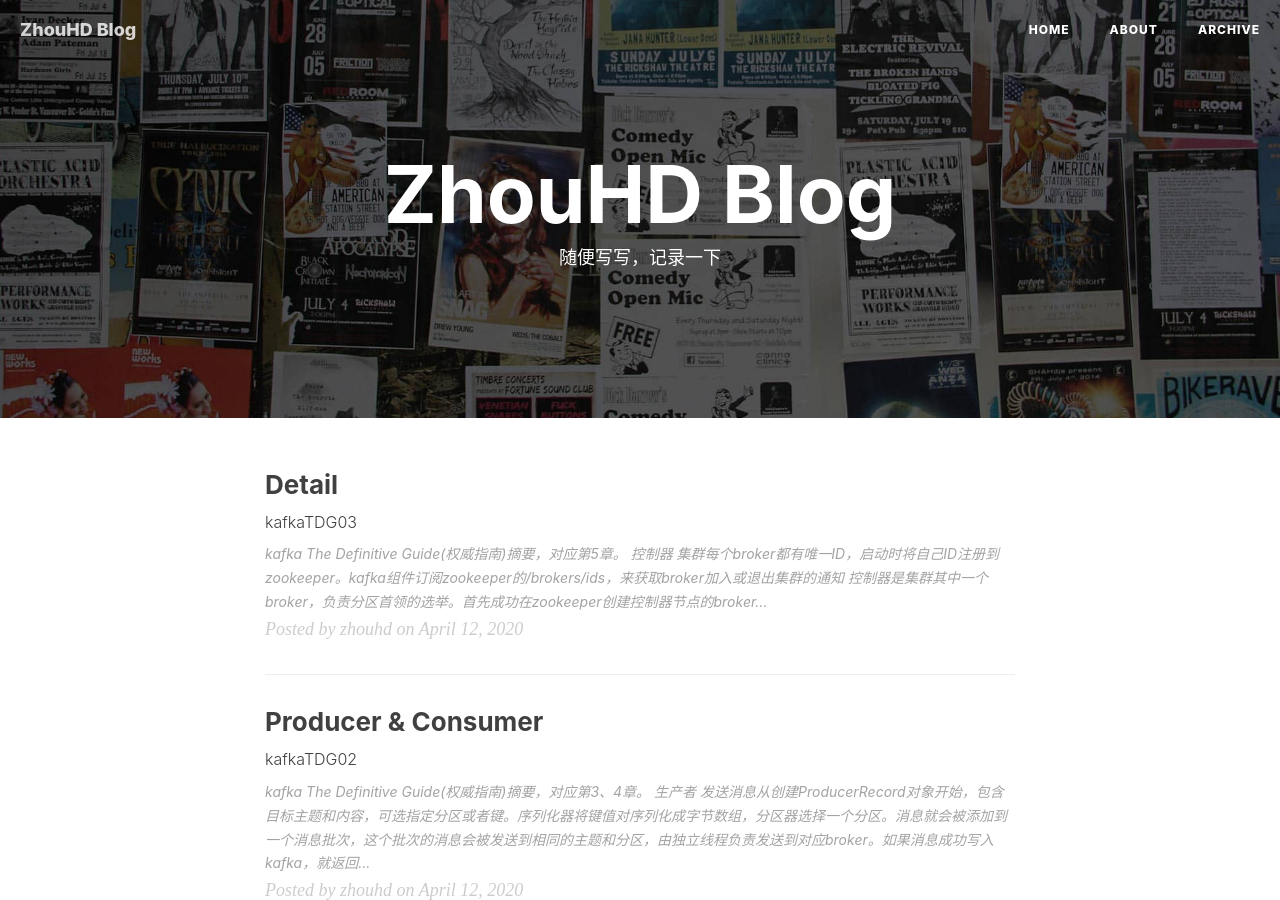
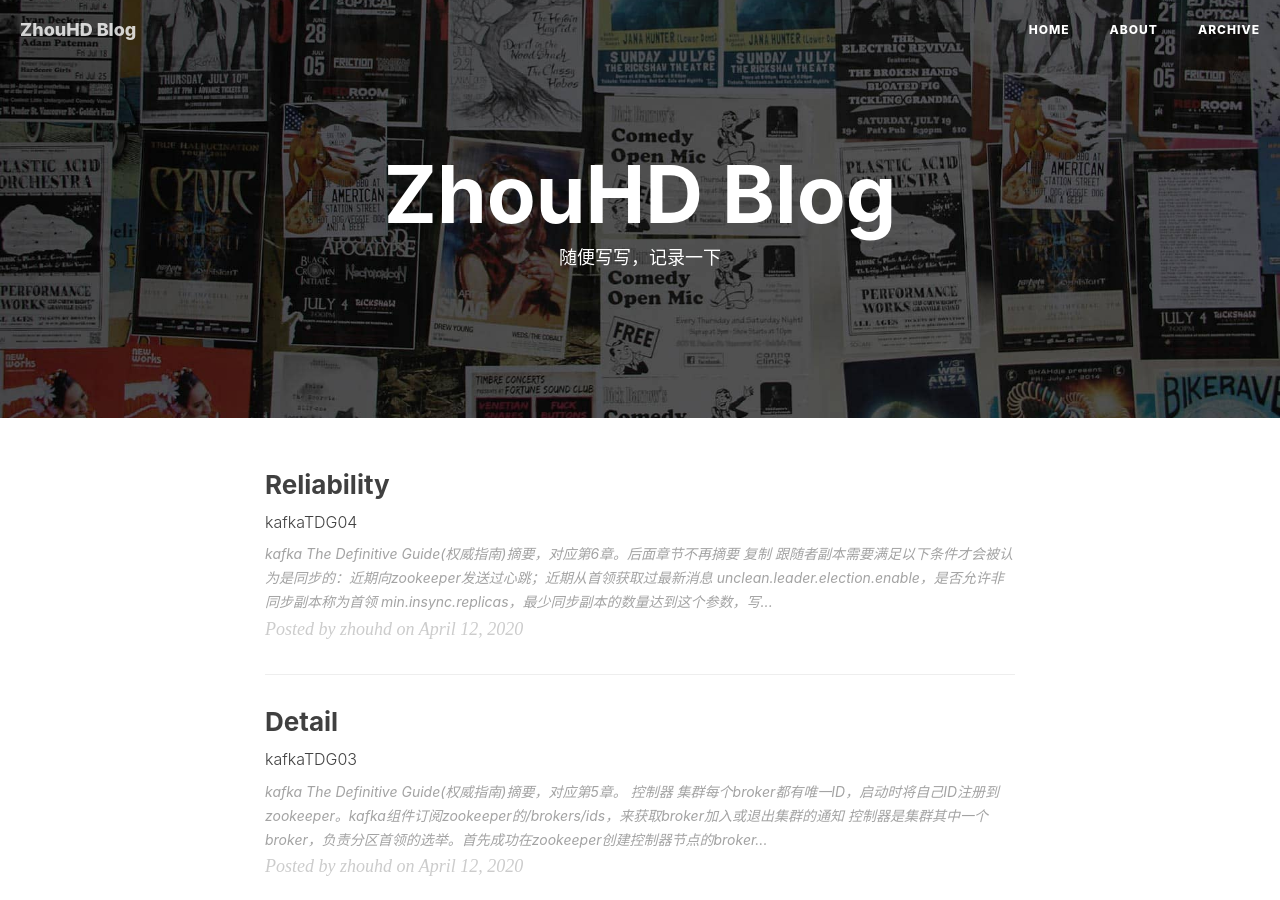
Before and after one commit to zhouhd2019/zhouhd2019.github.io, a Jekyll site: the page built from index.html, in a window 1280 px wide and 900 px high. Built offline with Jekyll 4.4.1, drawn with Linux system fonts in a browser that asks for light colours; nearby versions of some CDN libraries; a script that is not in the unit is left out; the list of posts is cut into pages by our own code; comment, search, counter and statistics services are not loaded; some of the changed text lies outside the part shown.

Commit message:
Reliability

```diff
--- a/_posts/2020-04-12-kafkaTDG03Detail.markdown
+++ b/_posts/2020-04-12-kafkaTDG03Detail.markdown
@@ -28,7 +28,7 @@ kafka The Definitive Guide(权威指南)摘要，对应第5章。
 - 生产请求和获取请求都必须发给分区的首领副本。如果broker收到针对特定分区的请求，而该分区的首领在另一个broker，那么客户端会收到“非分区首领”的错误响应。kafka客户端需要自己负责把请求发送到正确的broker
 - 客户端通过元数据请求来获取主题包含的分区信息、分区有哪些副本和副本首领所在等等信息，任意一个broker都缓存了这些信息。客户端需要偶尔发送元数据请求来刷新信息
 - kafka采用零复制技术向客户端发送消息，直接将消息从内核文件缓存发送到网络通道，不需要经过用户态缓冲区
-- 消息没有写入所有同步副本前，是不会发送给消费者的。replica.lag.time.max.ms，如果副本复制消息超出这个时间，则会被踢出集群
+- 消息没有写入所有同步副本前，是不会发送给消费者的。replica.lag.time.max.ms，如果副本复制消息超出这个时间，则会被标记未非同步副本，一般不会被选为首领，在很多逻辑中也会被忽略
 
 ### 物理存储
 - kafka会先随机选择一个broker存放首领分区0，然后依次选择后面序号的broker存放其它首领分区。对于跟随者副本分区，如果没有机架信息，会从首领分区所在broker开始，往后依次分配副本；如果有机架信息，则会交替机架，依次轮询
--- /dev/null
+++ b/_posts/2020-04-12-kafkaTDG04Reliability.markdown
@@ -0,0 +1,27 @@
+---
+layout:     post
+title:      "Reliability"
+subtitle:   "kafkaTDG04"
+date:       2020-04-12 22:59:00
+author:     "zhouhd"
+header-img: "img/about-bg.jpg"
+catalog: true
+tags:
+    - kafka
+    - mq
+---
+
+kafka The Definitive Guide(权威指南)摘要，对应第6章。后面章节不再摘要
+
+### 复制
+- 跟随者副本需要满足以下条件才会被认为是同步的：近期向zookeeper发送过心跳；近期从首领获取过最新消息
+- unclean.leader.election.enable，是否允许非同步副本称为首领
+- min.insync.replicas，最少同步副本的数量达到这个参数，写入才可能成功
+
+### 可靠生产者
+- acks=all，配合min.insync.replicas，才能很好保证消息成功记录
+- 生产者遇到可重试错误（如首领不可用）时，应该保持重试，但kafka(0.10.0)无法保证消息只保存依次，只能应用程序自己加入唯一标识符，或者做到消息幂等。对于不可重试错误（如单条消息太大），也要进行适当处理
+
+### 可靠消费者
+- kafka一般能够保证消息至少被消费一次，因为消费过的消息需要提交偏移量
+- 减少重复消费，可以手动提交偏移量，处理再均衡的情况，自行记录处理过的消息，必要时自行保存出错消息并进行重试
```
